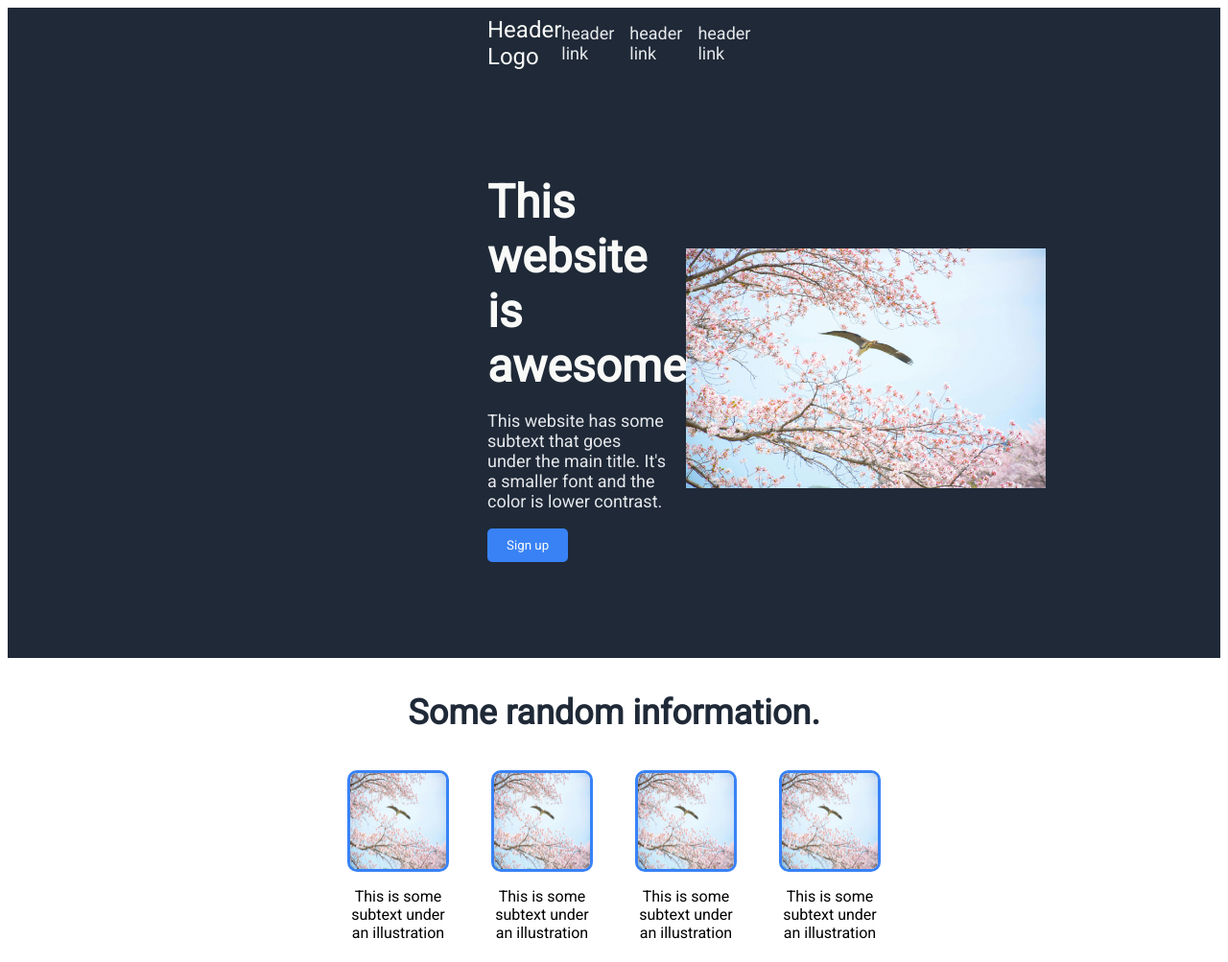
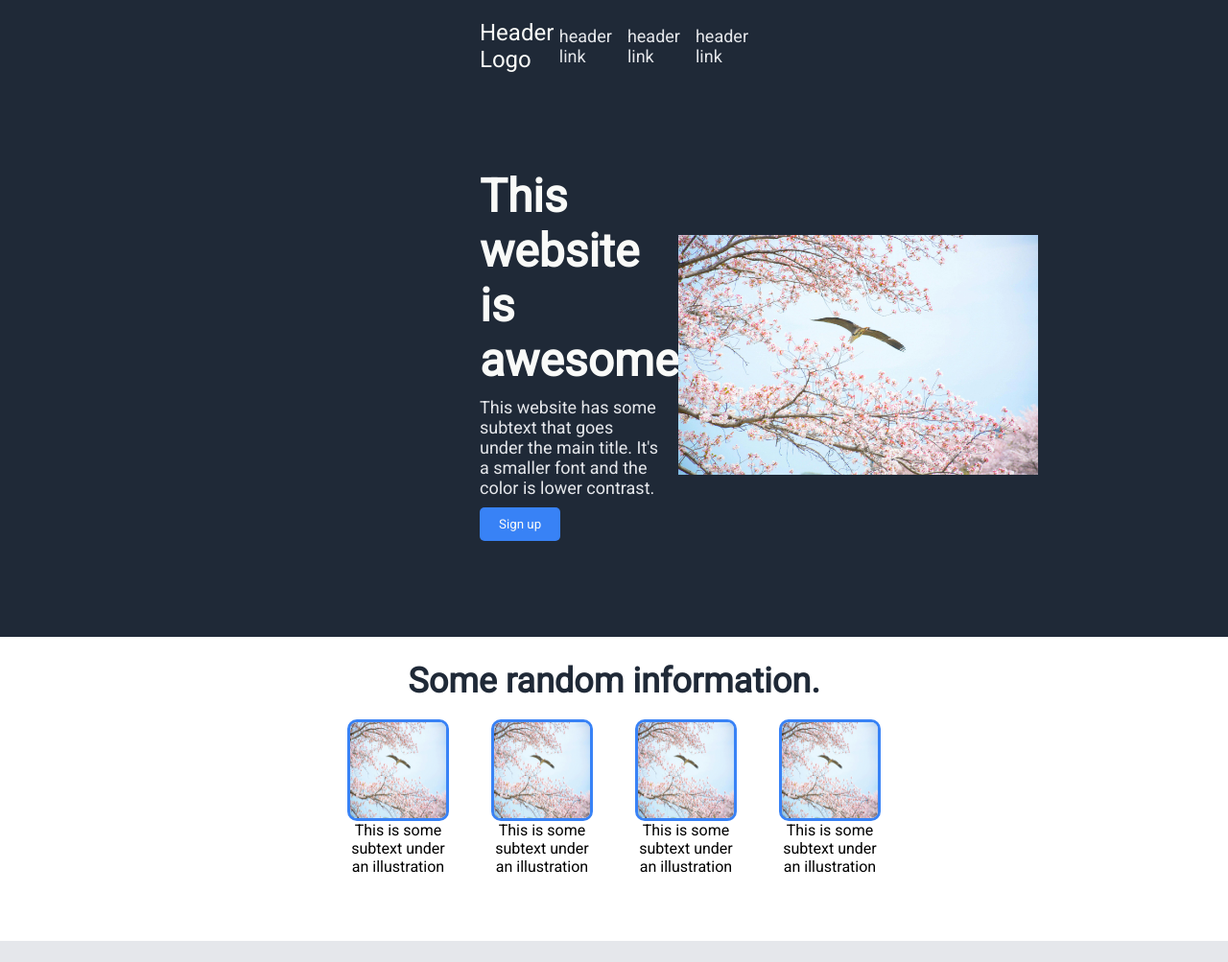
Before and after one commit to thomasstew1999/landing-page, a plain HTML site: page index.html in a window 1280 px wide. Shown: the top 1003 px of the page at 96% size. Drawn offline with Linux system fonts and the light colour scheme.

Commit message:
Finished landing page

```diff
--- a/styles.css
+++ b/styles.css
@@ -3,13 +3,15 @@ body {
 
 * {
     font-family: 'Roboto';
+    margin: 0px;
+    padding: 0px;
 }
 .header {
     display: flex;
     background-color: #1F2937;
     align-items: center;
     justify-content: space-between;
-    padding: 0px 500px;
+    padding: 20px 500px 0px 500px;
     margin-bottom: 0px;
 }
 .left, .right {
@@ -48,17 +50,19 @@ li a {
     flex-direction: column;
     align-items: center;
     margin-bottom: 50px;
+    margin-top: 25px;
 }
 .container1 h1 {
     font-size: 48px;
     color: #F9FAF8;
     font-weight: 900;
-    margin: 0px;
+    margin-bottom: 10px;
 }
 .container1 p {
     color: #E5E7EB;
     font-size: 18px;
-    padding: 0px 020px 0px 0px;
+    padding: 0px 20px 0px 0px;
+    margin-bottom: 10px;
 }
 .divimg {
     width: 900px;
```
